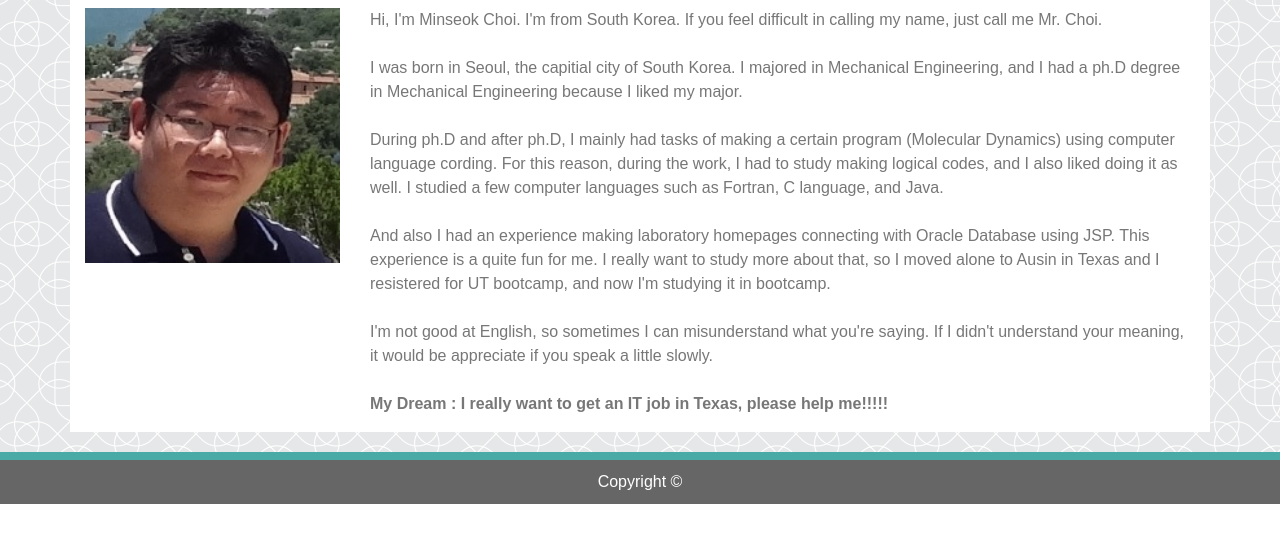
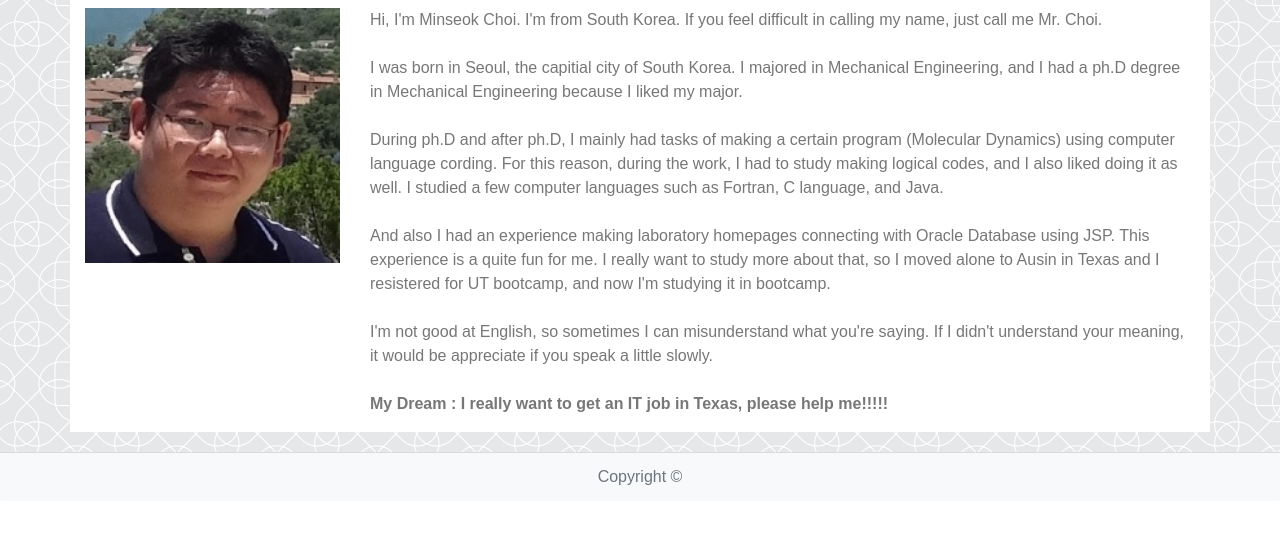
Before and after one commit to shirano2/Bootstrap-Portfolio, a plain HTML site: page index.html in a window 1280 px wide. Shown: the part 209-752 px from the top of the page. Drawn offline with nearby package versions, Linux system fonts and the light colour scheme.

Commit message:
finished

```diff
--- a/index.html
+++ b/index.html
@@ -62,12 +62,11 @@
         </section>
     </div>
 
-    <footer>
-        Copyright &copy;
-    </footer>
-
-
-
+    <div>
+        <footer class="card-footer bg-light footer-font-style text-muted footer-position">
+            Copyright &copy;
+        </footer>
+    </div>
 
 </body>
 </html>
```
Also changed, not shown: contact.html (+5 -6 lines), portfolio.html (+5 -6 lines), 2 other files.
